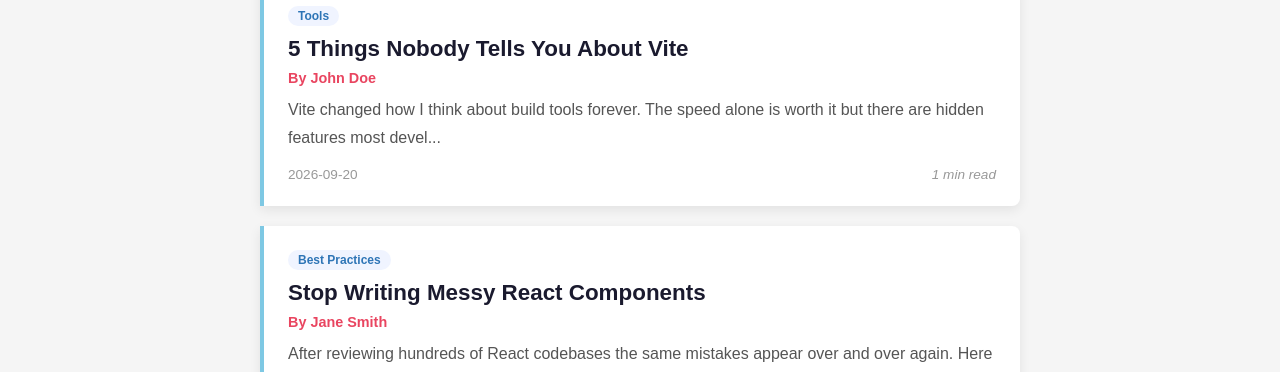
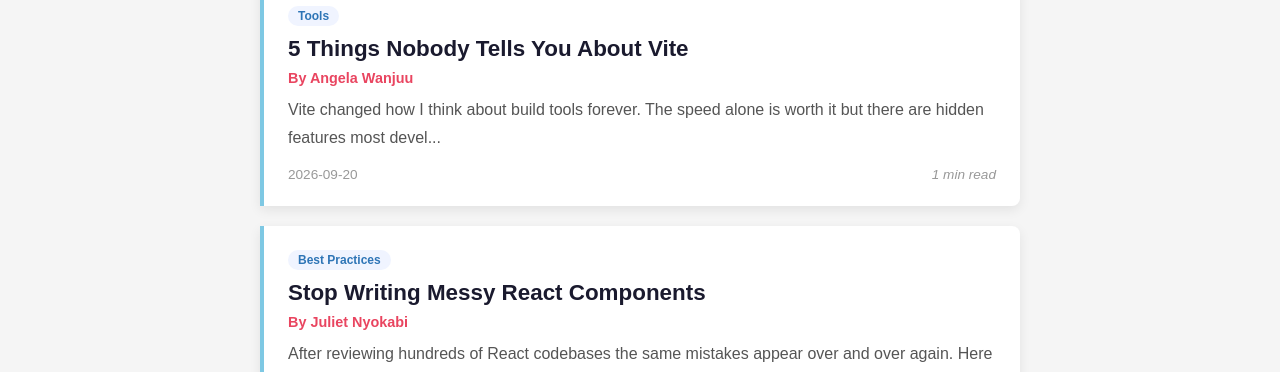
Before and after one commit to VeronicahWanjuu/react-mini-blog, a React (Vite) app: page / in a window 1280 px wide. Shown: the part 480-852 px from the top of the page. Built offline with nearby package versions, Linux system fonts and the light colour scheme.

Commit message:
errors with duplicate names changed

```diff
--- a/src/components/PostList.tsx
+++ b/src/components/PostList.tsx
@@ -23,7 +23,7 @@ const posts: PostType[] = [
   {
     id: 2,
     title: "5 Things Nobody Tells You About Vite",
-    author: "John Doe",
+    author: "Angela Wanjuu",
     content: "Vite changed how I think about build tools forever. The speed alone is worth it but there are hidden features most developers never discover. Here are the ones that saved me the most time.",
     date: "2026-09-20",
     category: "Tools",
@@ -31,7 +31,7 @@ const posts: PostType[] = [
   {
     id: 3,
     title: "Stop Writing Messy React Components",
-    author: "Jane Smith",
+    author: "Juliet Nyokabi",
     content: "After reviewing hundreds of React codebases the same mistakes appear over and over again. Here are the patterns that separate clean maintainable code from spaghetti that nobody wants to touch.",
     date: "2026-09-15",
     category: "Best Practices",
```
